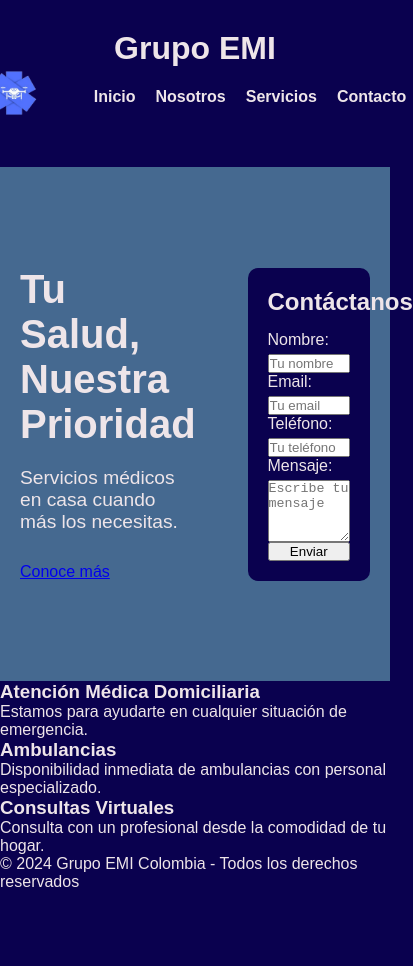
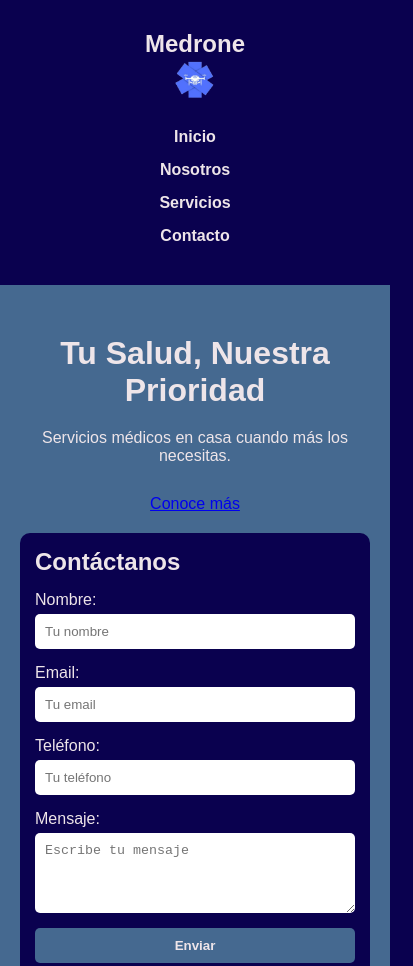
Before and after one commit to Juancamagures/drone, a plain HTML site: page index.html in a window 390 px wide. Shown: the top 966 px of the page, 413 px wide, since content can reach past the window. Before the commit the page ends 891 px from the top, so only its background shows below. Drawn offline with Linux system fonts and the light colour scheme.

Commit message:
se agregaron media queries

```diff
--- a/index.html
+++ b/index.html
@@ -11,7 +11,7 @@
 </head>
 <body>
     <header>
-        <h1 class="main-title">Grupo EMI</h1>
+        <h1 class="main-title">Medrone</h1>
         <nav class="navbar">
             <!-- Solo el logo en la navegación -->
             <div class="logo">
--- a/styles.css
+++ b/styles.css
@@ -20,30 +20,28 @@ body {
 header {
     background-color: var(--Principal);
     padding: 20px;
-    text-align: center; /* Centrar el título */
+    text-align: center;
 }
 
 /* Flexbox para centrar el logo y la navegación */
 .navbar {
     display: flex;
-    justify-content: center; /* Centramos la barra de navegación */
+    justify-content: center;
     align-items: center;
-    gap: 50px; /* Espacio entre el logo y los elementos de la navegación */
-    margin-bottom: 20px; /* Separar la barra de navegación del título */
+    gap: 50px;
+    margin-bottom: 20px;
 }
 
-/* Logo en la navegación */
 .logo {
     display: flex;
     align-items: center;
 }
 
 .logo-img {
-    width: 60px; /* Ancho del logo */
+    width: 60px;
     height: auto;
 }
 
-/* Navegación centrada */
 .nav-links {
     list-style: none;
     display: flex;
@@ -58,13 +56,12 @@ header {
 }
 
 .nav-links a:hover {
-    color: var(--Secundario); /* Cambiar color en hover */
+    color: var(--Secundario);
 }
 
-/* Título principal centrado */
 .main-title {
     color: var(--TextW);
-    font-size: 2rem; /* Tamaño del título */
+    font-size: 2rem;
     margin-top: 10px;
 }
 
@@ -111,3 +108,112 @@ header {
 .hero-form label {
     margin-bottom: 5px;
 }
+
+.hero-form input,
+.hero-form textarea {
+    margin-bottom: 15px;
+    padding: 10px;
+    border: none;
+    border-radius: 5px;
+    width: 100%;
+}
+
+.hero-form button {
+    padding: 10px;
+    background-color: var(--Secundario);
+    color: var(--TextW);
+    border: none;
+    border-radius: 5px;
+    font-weight: bold;
+    cursor: pointer;
+}
+
+.services {
+    display: flex;
+    justify-content: space-around;
+    padding: 50px 20px;
+    background-color: var(--Principal);
+}
+
+.service-card {
+    background-color: var(--Secundario);
+    padding: 20px;
+    border-radius: 10px;
+    width: 30%;
+    text-align: center;
+}
+
+footer {
+    background-color: var(--Principal);
+    text-align: center;
+    padding: 20px;
+    color: var(--TextW);
+}
+
+/* Media queries para dispositivos móviles */
+
+/* Para pantallas de hasta 768px */
+@media (max-width: 768px) {
+    .navbar {
+        flex-direction: column;
+        gap: 20px;
+    }
+
+    .nav-links {
+        flex-direction: column;
+        align-items: center;
+        gap: 15px;
+    }
+
+    .hero {
+        flex-direction: column;
+        padding: 50px 20px;
+    }
+
+    .hero-content {
+        max-width: 100%;
+        text-align: center;
+    }
+
+    .hero-form {
+        width: 100%;
+        margin-top: 20px;
+    }
+
+    .main-title {
+        font-size: 1.8rem;
+    }
+}
+
+/* Para pantallas de hasta 480px */
+@media (max-width: 480px) {
+    .logo-img {
+        width: 50px;
+    }
+
+    .main-title {
+        font-size: 1.5rem;
+    }
+
+    .hero-content h2 {
+        font-size: 2rem;
+    }
+
+    .hero-content p {
+        font-size: 1rem;
+    }
+
+    .hero-form {
+        padding: 15px;
+    }
+
+    .service-card {
+        width: 100%;
+        margin-bottom: 20px;
+    }
+
+    .services {
+        flex-direction: column;
+        align-items: center;
+    }
+}
```
